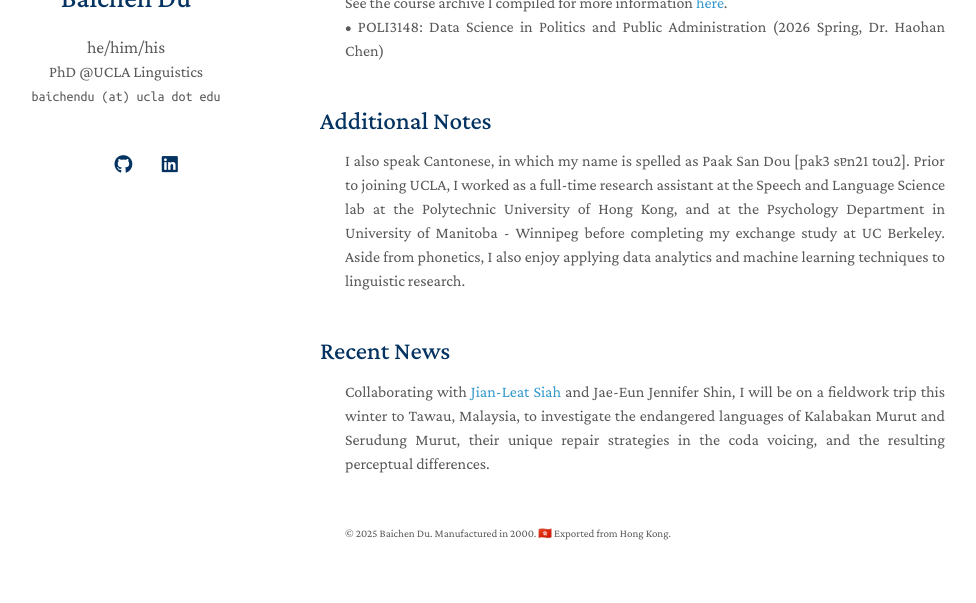
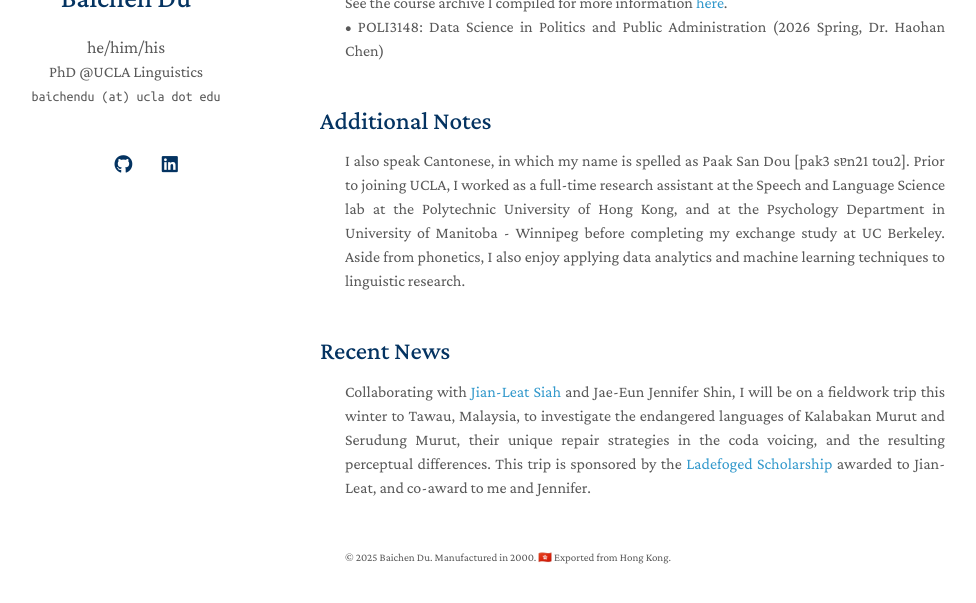
Before and after one commit to baichen-du/baichen-du.github.io, a Jekyll site: the page built from index.md, in a window 1280 px wide and 900 px high, scrolled down 1528 px, cut to the strip 262-865 px from the top of the window. Shown: the whole strip, without its empty margins (150-1126 px from the left). Built offline with Jekyll 4.4.1, drawn with Linux system fonts in a browser that asks for light colours; a style sheet for code colours, icons or effects is not loaded; our own code applies the rules of GitHub Pages for plain Markdown files.

Commit message:
Update index.md

```diff
--- a/index.md
+++ b/index.md
@@ -96,6 +96,6 @@
 ## Recent News
 
 <div style="text-align: justify">
-Collaborating with <a href="https://sites.google.com/view/jlsiah/home">Jian-Leat Siah</a> and Jae-Eun Jennifer Shin, I will be on a fieldwork trip this winter to Tawau, Malaysia, to investigate the endangered languages of Kalabakan Murut and Serudung Murut, their unique repair strategies in the coda voicing, and the resulting perceptual differences.
+Collaborating with <a href="https://sites.google.com/view/jlsiah/home">Jian-Leat Siah</a> and Jae-Eun Jennifer Shin, I will be on a fieldwork trip this winter to Tawau, Malaysia, to investigate the endangered languages of Kalabakan Murut and Serudung Murut, their unique repair strategies in the coda voicing, and the resulting perceptual differences. This trip is sponsored by the <a href="https://linguistics.ucla.edu/graduate/current-students/ladefoged-scholarship-official-page/"> Ladefoged Scholarship</a> awarded to Jian-Leat, and co-award to me and Jennifer.
 <br>
 <p></p>
```
